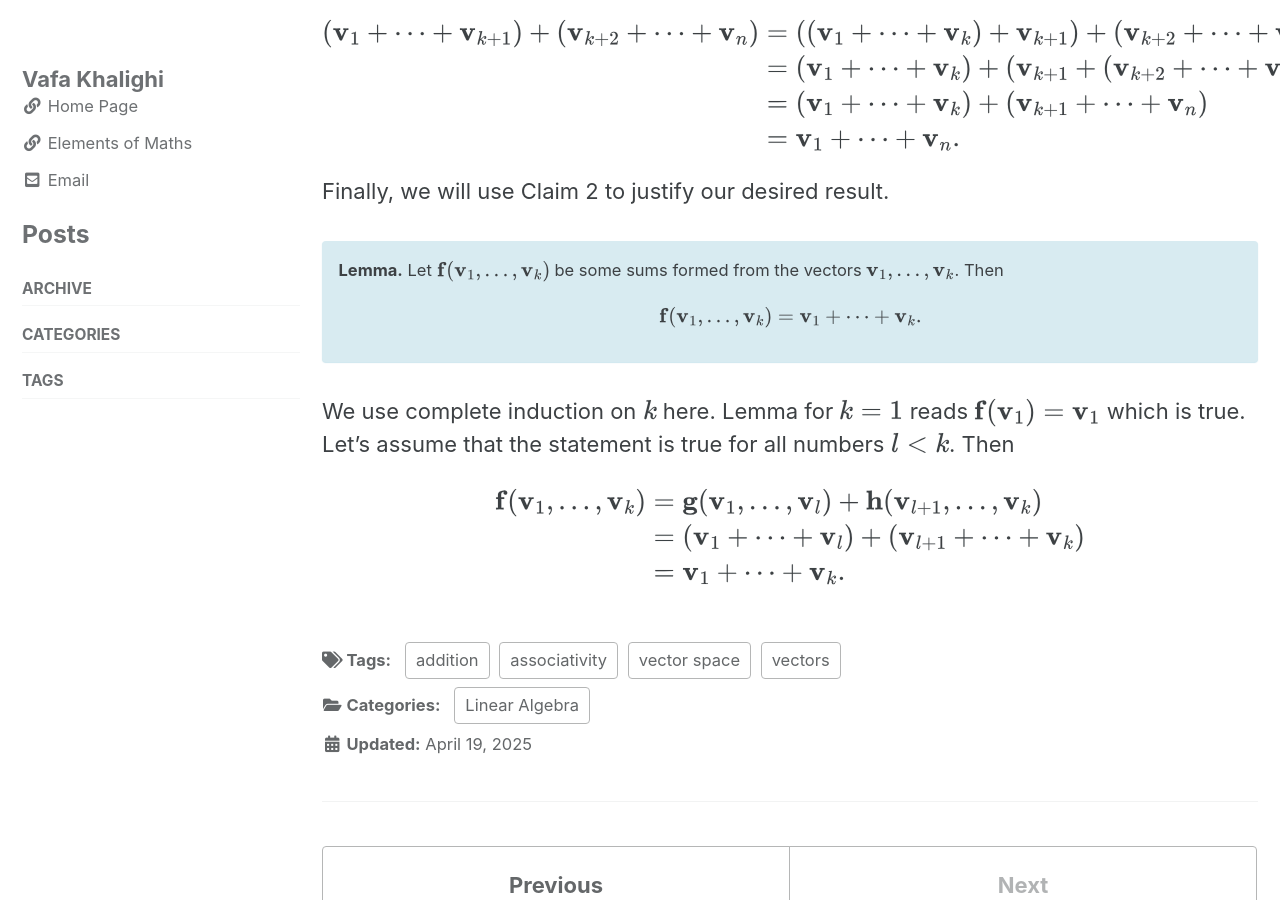
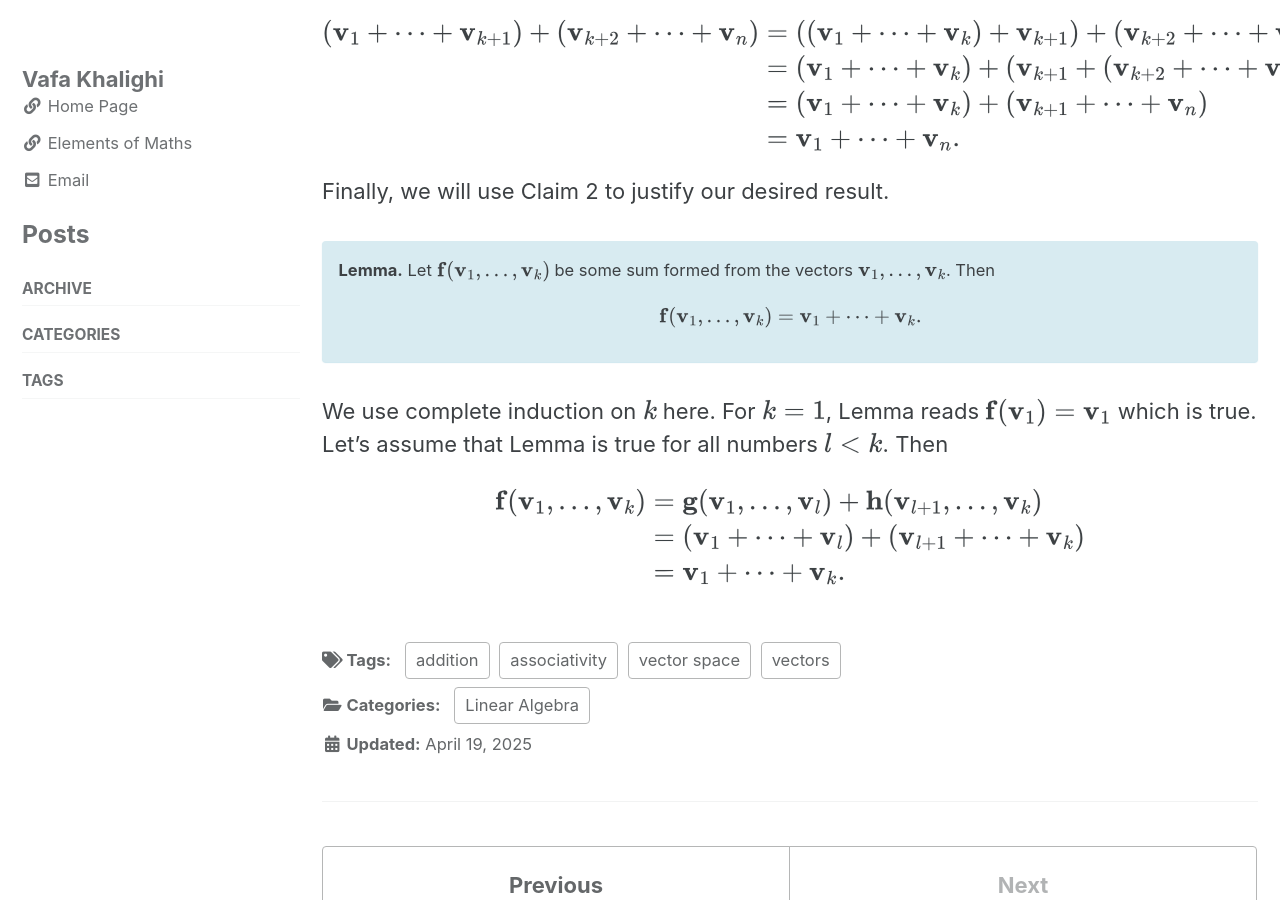
Before and after one commit to vkhalighi/math, a Jekyll site: the page built from _posts/2025-04-19-associativity-in-a-vector-space.md, in a window 1280 px wide and 900 px high, scrolled down 1754 px. Built offline with Jekyll 4.4.1, drawn with Linux system fonts in a browser that asks for light colours; cached includes are drawn as plain includes.

Commit message:
Update 2025-04-19-associativity-in-a-vector-space.md

```diff
--- a/_posts/2025-04-19-associativity-in-a-vector-space.md
+++ b/_posts/2025-04-19-associativity-in-a-vector-space.md
@@ -95,7 +95,7 @@ Finally, we will use Claim 2 to justify our desired result.
 
 {% capture notice-2 %}
 **Lemma.**
-Let $\mathbf{f}(\mathbf{v}_1,\ldots,\mathbf{v}_k)$ be some sums formed from the vectors
+Let $\mathbf{f}(\mathbf{v}_1,\ldots,\mathbf{v}_k)$ be some sum formed from the vectors
 $\mathbf{v}_1,\ldots,\mathbf{v}_k$. Then
 
 $$\mathbf{f}(\mathbf{v}_1,\ldots,\mathbf{v}_k)=\mathbf{v}_1+\cdots+\mathbf{v}_k.$$
@@ -103,8 +103,8 @@ $$\mathbf{f}(\mathbf{v}_1,\ldots,\mathbf{v}_k)=\mathbf{v}_1+\cdots+\mathbf{v}_k.
 
 <div class="notice--info">{{ notice-2 | markdownify }}</div>
 
-We use complete induction on $k$ here. Lemma for $k=1$ reads $\mathbf{f}(\mathbf{v}_1)=\mathbf{v}_1$ which is true. Let's assume that
-the statement is true for all numbers $l< k$. Then
+We use complete induction on $k$ here. For $k=1$, Lemma reads $\mathbf{f}(\mathbf{v}_1)=\mathbf{v}_1$ which is true. Let's assume that
+Lemma is true for all numbers $l< k$. Then
 
 $$\begin{align*}
 \mathbf{f}(\mathbf{v}_1,\ldots,\mathbf{v}_k)&=\mathbf{g}(\mathbf{v}_1,\ldots,\mathbf{v}_l)+\mathbf{h}(\mathbf{v}_{l+1},\ldots,\mathbf{v}_k)\\
```
